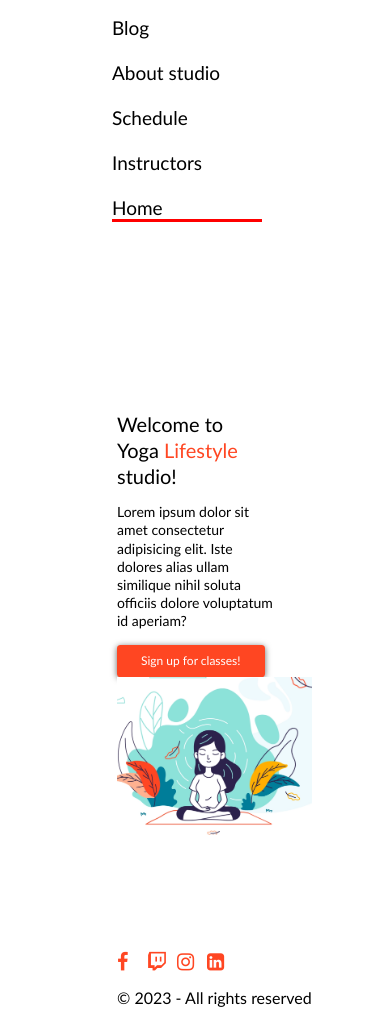
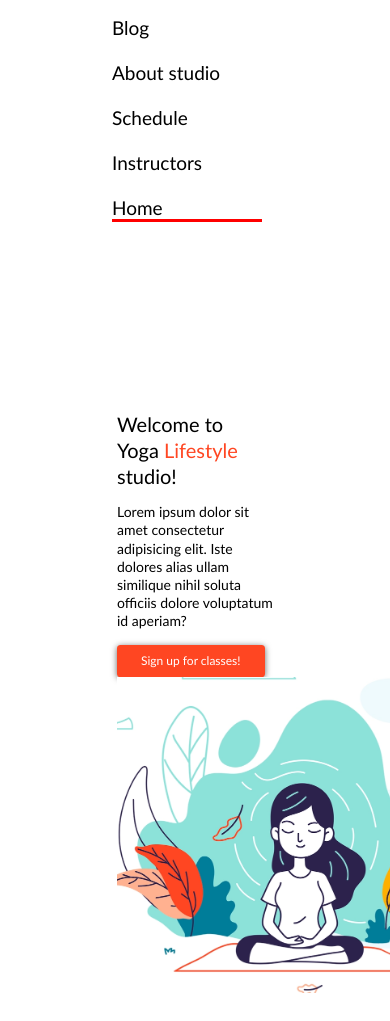
Before and after one commit to QuincyJ1/2-yoga, a website: page index.html in a window 390 px wide. Shown: the part 79-1100 px from the top of the page. Drawn offline with Linux system fonts and the light colour scheme.

Commit message:
responsive update

```diff
--- a/css/main.css
+++ b/css/main.css
@@ -127,6 +127,10 @@ body {
   .main-section {
     margin: calc(80% - 275px);
   }
+  .right-column {
+    width: 100%;
+    height: auto;
+  }
 }
 
 @media (max-width: 390px) {
```
